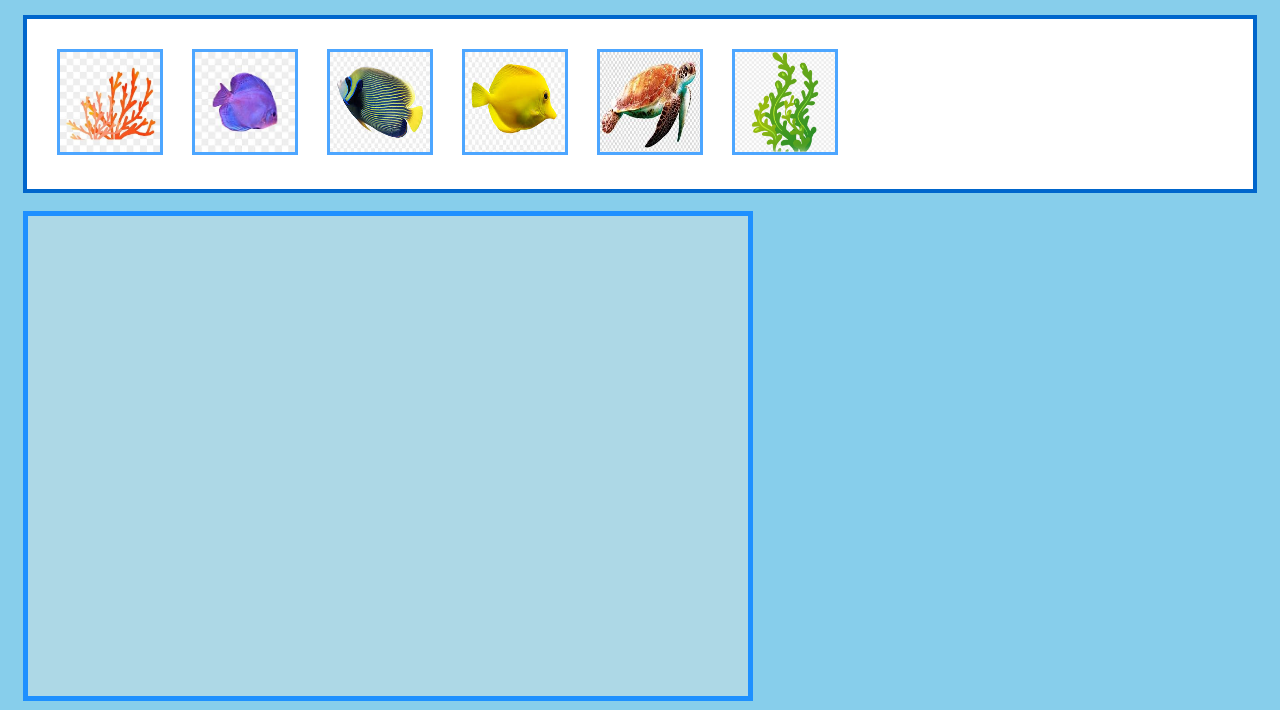
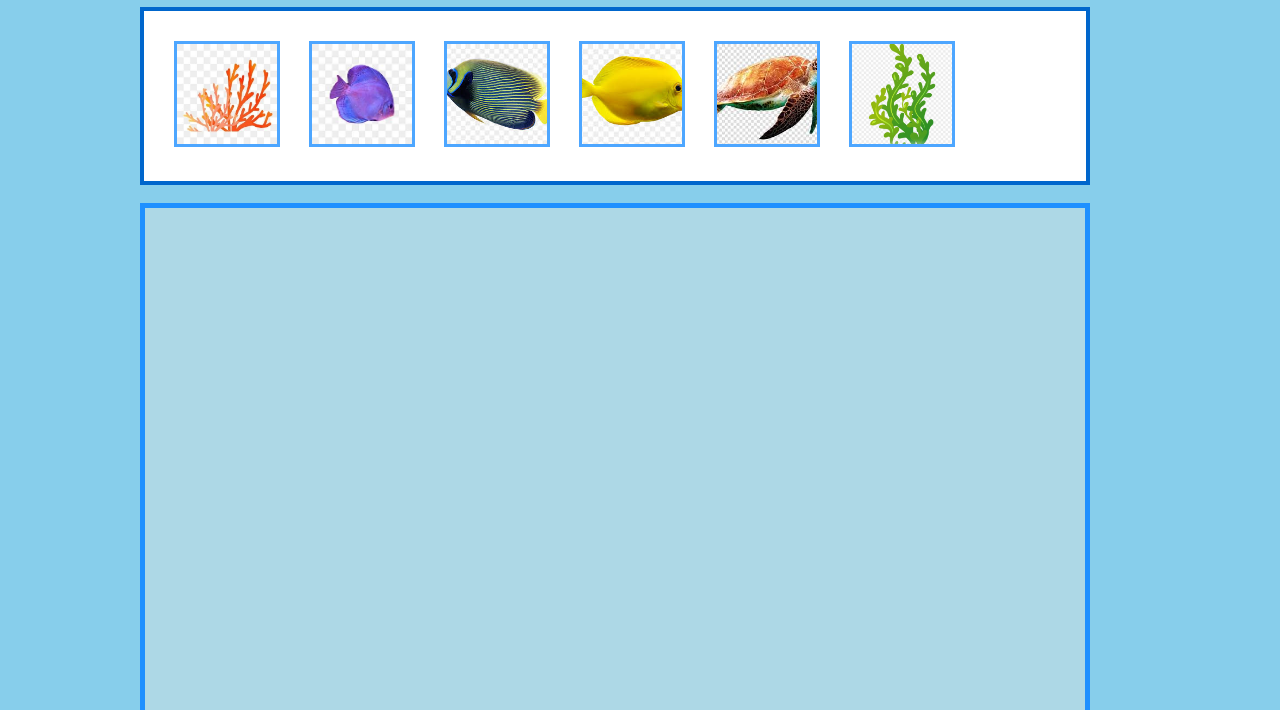
Before and after one commit to HannahTakeda/Art-109-Final, a plain HTML site: page index.html in a window 1280 px wide. Shown: the part 136-846 px from the top of the page. Drawn offline with Linux system fonts and the light colour scheme; files whose address does not match are found by name; a web font is replaced by a local one.

Commit message:
commit change box sizes

```diff
--- a/index.html
+++ b/index.html
@@ -9,6 +9,8 @@
             background-color: #87CEEB;
             font-family: 'Sour Gummy', cursive;
             padding: 15px;
+            max-width: 1000px;
+            margin: 0 auto;
         }
 
         h1 {
@@ -25,22 +27,28 @@
             padding: 18px;
             border: 4px solid #0066cc;
             margin-bottom: 18px;
+            width: 100%;
+            max-width: 950px;
+            box-sizing: border-box;
         }
 
         #picker img {
             width: 100px;
             height: 100px;
+            object-fit: cover;
             margin: 12px;
             cursor: pointer;
             border: 3px solid #4da6ff;
         }
 
         #workspace {
-            width: 720px;
-            height: 480px;
+            width: 100%;
+            max-width: 950px;
+            height: 600px;
             background-color: #ADD8E6;
             border: 5px solid #1E90FF;
             position: relative;
+            box-sizing: border-box;
         }
 
         .img {
```
